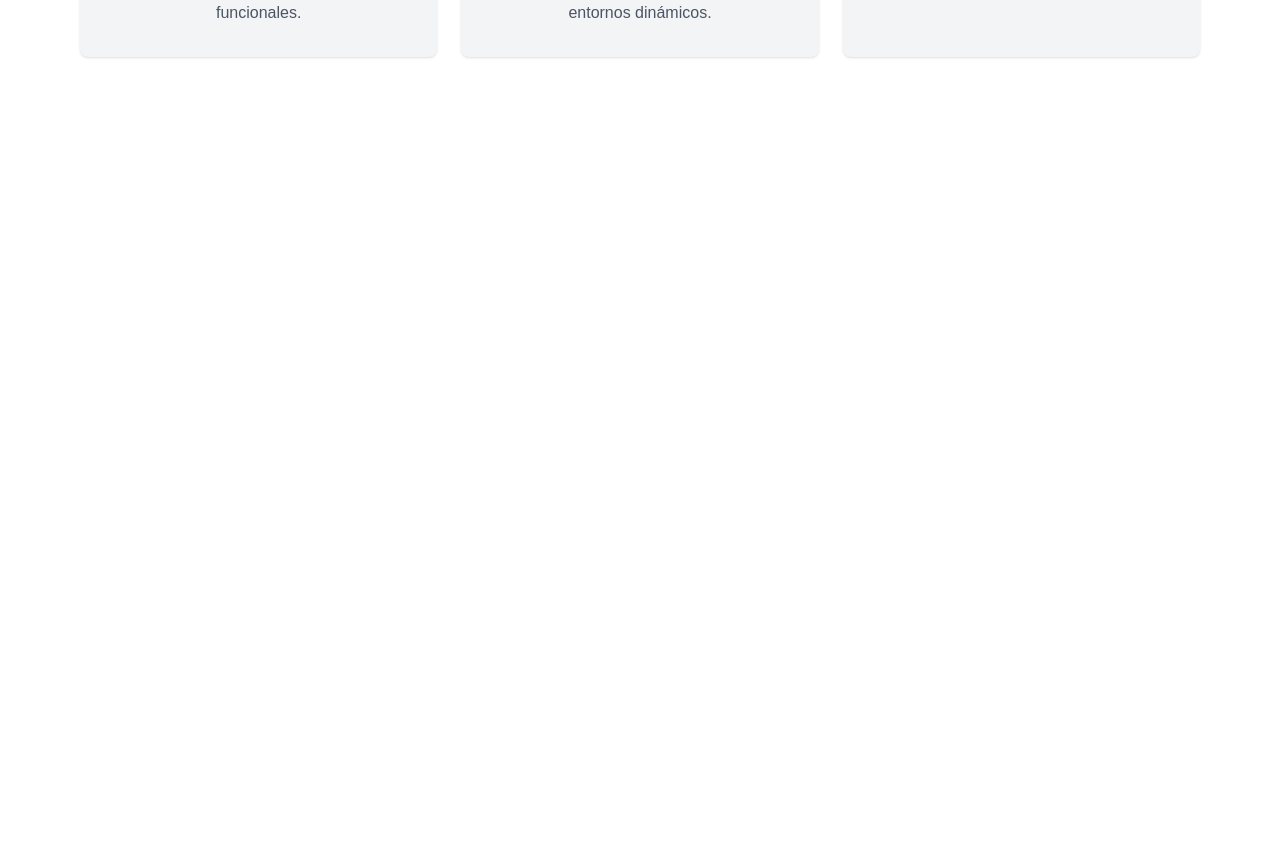
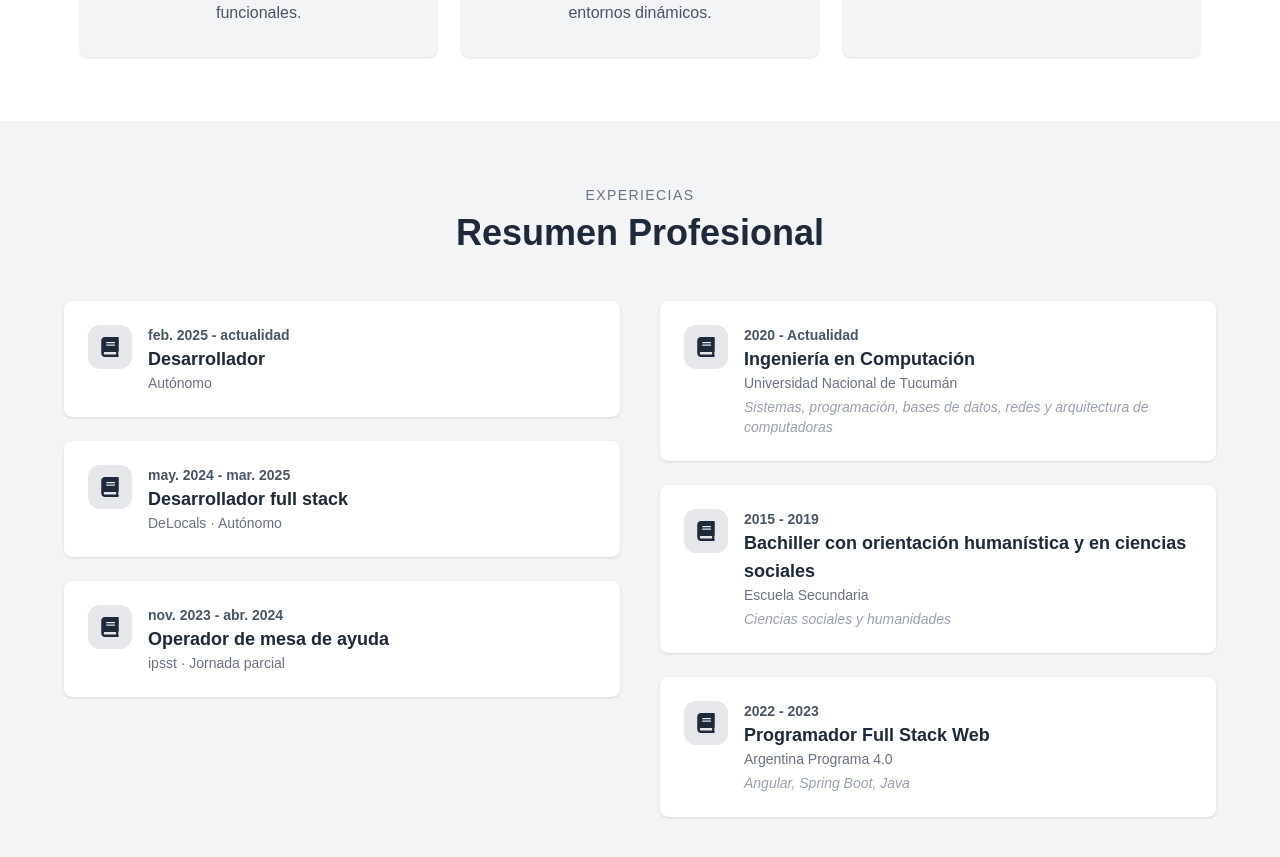
Before and after one commit to GermanSan2002/portfolio-german-sancho, a Next.js app: page / in a window 1280 px wide. Shown: the part 1920-2777 px from the top of the page. Before the commit the page ends 2041 px from the top, so only its background shows below. Built offline with nearby package versions, Linux system fonts and the light colour scheme.

Commit message:
Seccion de experiencias

```diff
--- /dev/null
+++ b/public/experiences.json
@@ -0,0 +1,26 @@
+[
+    {
+      "date": "feb. 2025 - actualidad",
+      "title": "Desarrollador",
+      "subtitle": "Autónomo",
+      "location": "Argentina",
+      "description": "",
+      "duration": "4 meses"
+    },
+    {
+      "date": "may. 2024 - mar. 2025",
+      "title": "Desarrollador full stack",
+      "subtitle": "DeLocals · Autónomo",
+      "location": "Argentina · En remoto",
+      "description": "Desarrollador fullstack para el desarrollo de app móvil y backoffice para la empresa DeLocals.\nHerramientas: React Native, Nest.js, Next.js",
+      "duration": "11 meses"
+    },
+    {
+      "date": "nov. 2023 - abr. 2024",
+      "title": "Operador de mesa de ayuda",
+      "subtitle": "ipsst · Jornada parcial",
+      "location": "San Miguel de Tucumán, Tucumán, Argentina",
+      "description": "",
+      "duration": "6 meses"
+    }
+]
--- /dev/null
+++ b/public/studies.json
@@ -0,0 +1,23 @@
+[
+    {
+      "type": "degree",
+      "institution": "Universidad Nacional de Tucumán",
+      "degree": "Ingeniería en Computación",
+      "date": "2020 - Actualidad",
+      "field": "Sistemas, programación, bases de datos, redes y arquitectura de computadoras"
+    },
+    {
+      "type": "degree",
+      "institution": "Escuela Secundaria",
+      "degree": "Bachiller con orientación humanística y en ciencias sociales",
+      "date": "2015 - 2019",
+      "field": "Ciencias sociales y humanidades"
+    },
+    {
+      "type": "Certification",
+      "institution": "Argentina Programa 4.0",
+      "degree": "Programador Full Stack Web",
+      "date": "2022 - 2023",
+      "field": "Angular, Spring Boot, Java"
+    }
+]
--- a/src/app/components/main/Main.tsx
+++ b/src/app/components/main/Main.tsx
@@ -4,16 +4,24 @@ import Banner from '../banner/Banner'
 import Perfil from '../perfil/Perfil'
 import Skills from '../skills/Skills'
 import SkillProvider from '@/app/data/SkillsContext'
+import ResumeSection from '../resume/Resume'
+import ExperienceProvider from '@/app/data/ExperienceContext'
+import EducationProvider from '@/app/data/EducationContext'
 
 function Main() {
   return (
     <SkillProvider>
+      <ExperienceProvider>
+        <EducationProvider>
           <div className="min-h-screen bg-white">
             <Header></Header>
             <Banner></Banner>
             <Perfil></Perfil>
             <Skills></Skills>
+            <ResumeSection/>
           </div>
+        </EducationProvider>
+      </ExperienceProvider>
     </SkillProvider>
   )
 }
--- /dev/null
+++ b/src/app/components/resume/ExperienceItem/ExperienceItem.jsx
@@ -0,0 +1,19 @@
+import React from 'react'
+import { FaBook } from 'react-icons/fa'
+
+function ExperienceItem({ experience }) {
+    return (
+        <div className="bg-white rounded-lg shadow p-6 text-left flex gap-4 items-start">
+            <div className="bg-gray-200 p-3 rounded-xl">
+                <FaBook size={20} />
+            </div>
+            <div>
+                <p className="text-sm font-semibold text-gray-600">{experience.date}</p>
+                <h3 className="text-lg font-semibold">{experience.title}</h3>
+                <p className="text-sm text-gray-500">{experience.subtitle}</p>
+            </div>
+        </div>
+    )
+}
+
+export default ExperienceItem
--- /dev/null
+++ b/src/app/components/resume/Resume.tsx
@@ -0,0 +1,37 @@
+"use client";
+import React, { useContext } from "react";
+import ExperienceItem from "./ExperienceItem/ExperienceItem"
+import StudyItem from "./StudyItem/StudyItem"
+import { EducationContext } from "@/app/data/EducationContext";
+import { ExperienceContext } from "@/app/data/ExperienceContext";
+
+const ResumeSection: React.FC = () => {
+  const {education, setEducation} = useContext(EducationContext);
+  const {experience, setExperience} = useContext(ExperienceContext);
+
+  return (
+    <section className="bg-gray-100 py-16 px-4 text-gray-800">
+      <div className="max-w-6xl mx-auto text-center">
+        <h4 className="text-sm uppercase tracking-widest text-gray-500 mb-2">Experiecias</h4>
+        <h2 className="text-4xl font-semibold mb-12">Resumen Profesional</h2>
+        <div className="grid md:grid-cols-2 gap-10">
+          {/* Experience */}
+          <div className="space-y-6">
+            {experience.map((item, idx) => (
+              <ExperienceItem key={idx} experience={item}></ExperienceItem>
+            ))}
+          </div>
+
+          {/* Education */}
+          <div className="space-y-6">
+            {education.map((item, idx) => (
+              <StudyItem key={idx} item={item}/>
+            ))}
+          </div>
+        </div>
+      </div>
+    </section>
+  );
+};
+
+export default ResumeSection;
--- /dev/null
+++ b/src/app/components/resume/StudyItem/StudyItem.jsx
@@ -0,0 +1,20 @@
+import React from 'react'
+import { FaBook } from 'react-icons/fa'
+
+function StudyItem({ item }) {
+    return (
+        <div className="bg-white rounded-lg shadow p-6 text-left flex gap-4 items-start">
+            <div className="bg-gray-200 p-3 rounded-xl">
+                <FaBook size={20} />
+            </div>
+            <div>
+                <p className="text-sm font-semibold text-gray-600">{item.date}</p>
+                <h3 className="text-lg font-semibold">{item.degree}</h3>
+                <p className="text-sm text-gray-500">{item.institution}</p>
+                <p className="text-sm text-gray-400 italic mt-1">{item.field}</p>
+            </div>
+        </div>
+    )
+}
+
+export default StudyItem
--- a/src/app/components/skills/Skills.tsx
+++ b/src/app/components/skills/Skills.tsx
@@ -5,24 +5,6 @@ import { SkillsContext } from '@/app/data/SkillsContext';
 import { useContext } from 'react';
 
 const Skills = () => {
-  const habilidades = [
-    {
-      icon: <FaPaintBrush className="text-5xl text-gray-600 mb-4" />,
-      titulo: "Diseño Gráfico",
-      descripcion: "Diseño visual atractivo y profesional para marcas y proyectos digitales.",
-    },
-    {
-      icon: <FaCode className="text-5xl text-gray-600 mb-4" />,
-      titulo: "Desarrollo Web",
-      descripcion: "Desarrollo de sitios web modernos, rápidos y responsivos con las mejores prácticas.",
-    },
-    {
-      icon: <FaMobileAlt className="text-5xl text-gray-600 mb-4" />,
-      titulo: "Apps Móviles",
-      descripcion: "Creación de aplicaciones móviles intuitivas y funcionales para iOS y Android.",
-    },
-  ];
-
   const {skills, setSkills} = useContext(SkillsContext);
 
   return (
--- /dev/null
+++ b/src/app/data/EducationContext.tsx
@@ -0,0 +1,44 @@
+"use client";
+import React, { createContext, ReactNode, useEffect, useState } from 'react'
+
+
+type Education = {
+  type: string;
+  institution: string,
+  degree: string,
+  date: string,
+  field: string,
+};
+
+type EducationContextType = {
+  education: Education[];
+  setEducation: (education: Education[]) => void;
+};
+
+export const EducationContext = createContext<EducationContextType>({
+  education: [],
+  setEducation: () => {}
+});
+
+type EducationProviderProps = {
+  children: ReactNode;
+};
+
+function EducationProvider({children}: EducationProviderProps){
+    const [education, setEducation] = useState<Education[]>([]);
+
+    useEffect(() => {
+            fetch('./studies.json')
+            .then(response => response.json())
+            .then(datos => setEducation(datos))
+            .catch(error => console.error('Error fetching data:', error));
+        }, [])
+
+    return (
+        <EducationContext.Provider value={{ education, setEducation }}>
+          {children}
+        </EducationContext.Provider>
+    )
+}
+
+export default EducationProvider
--- /dev/null
+++ b/src/app/data/ExperienceContext.tsx
@@ -0,0 +1,45 @@
+"use client";
+import React, { createContext, ReactNode, useEffect, useState } from 'react'
+
+
+type Experience = {
+  date: string;
+  title: string,
+  subtitle: string,
+  location: string,
+  description: string,
+  duration: string
+};
+
+type ExperienceContextType = {
+  experience: Experience[];
+  setExperience: (education: Experience[]) => void;
+};
+
+export const ExperienceContext = createContext<ExperienceContextType>({
+  experience: [],
+  setExperience: () => {}
+});
+
+type ExperienceProviderProps = {
+  children: ReactNode;
+};
+
+function ExperienceProvider({children}: ExperienceProviderProps){
+    const [experience, setExperience] = useState<Experience[]>([]);
+
+    useEffect(() => {
+            fetch('./experiences.json')
+            .then(response => response.json())
+            .then(datos => setExperience(datos))
+            .catch(error => console.error('Error fetching data:', error));
+        }, [])
+
+    return (
+        <ExperienceContext.Provider value={{ experience, setExperience }}>
+          {children}
+        </ExperienceContext.Provider>
+    )
+}
+
+export default ExperienceProvider
```
Lines whose indentation alone changed are shown as unchanged.
